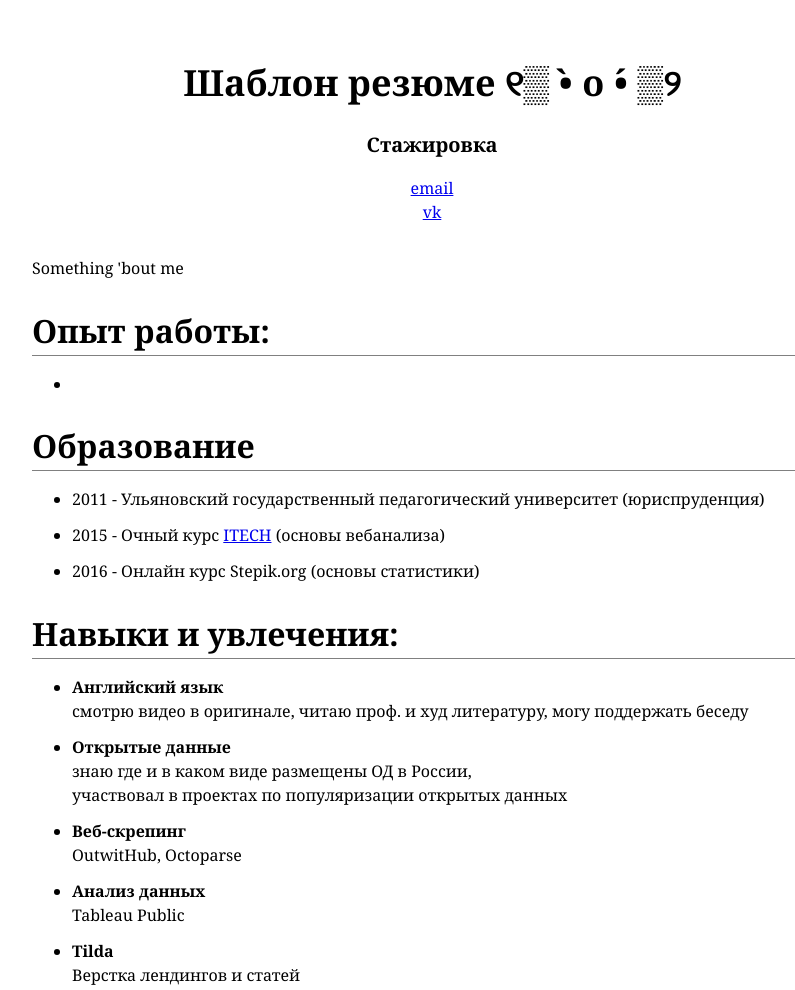
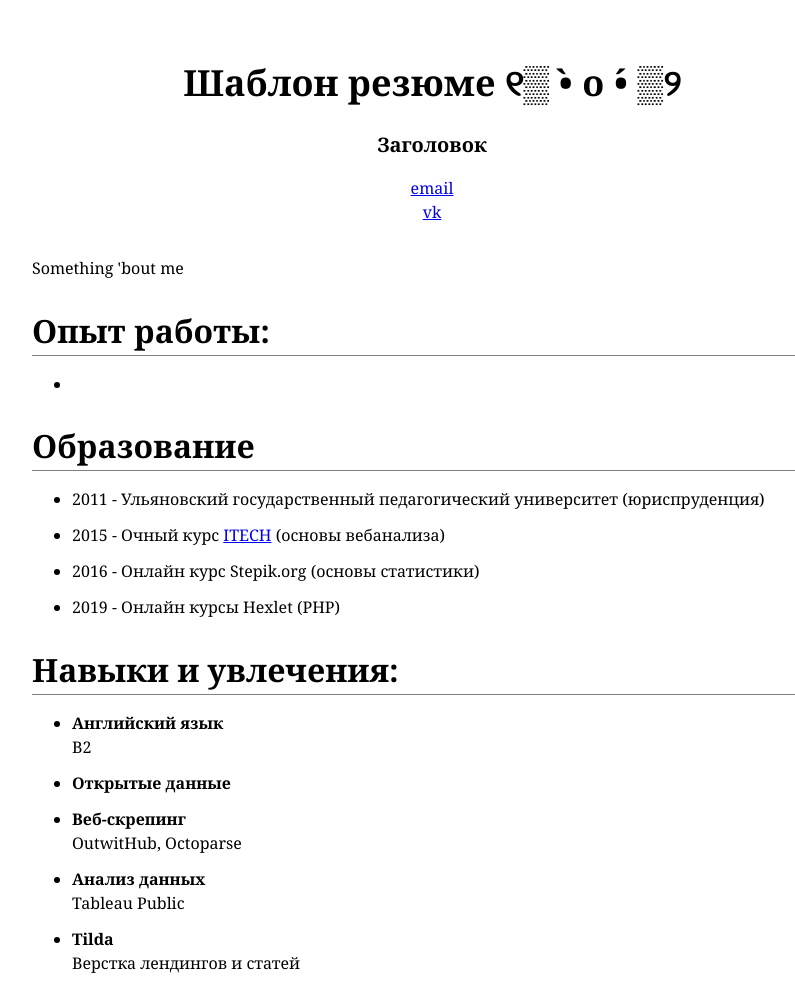
Before and after one commit to rualt/rualt.github.io, a plain HTML site: page index.html in a window 1280 px wide. Shown: the top 990 px of the page, without its empty margins (208-1003 px from the left). Drawn offline with Linux system fonts and the light colour scheme.

Commit message:
Update index.html

```diff
--- a/index.html
+++ b/index.html
@@ -15,7 +15,7 @@
 ୧▒ •̀ o •́ ▒୨
     </h1>
     <h3>
-        Стажировка
+        Заголовок
     </h3>
     <p>
         <a href="mailto:nomail@nomail.ru">email</a><br>
@@ -40,17 +40,15 @@
             <li>2011 - Ульяновский государственный педагогический университет (юриспруденция)</li>
             <li>2015 - Очный курс <a href="https://itech-group.ru/" target="_blank">ITECH</a> (основы вебанализа)</li>
             <li>2016 - Онлайн курс Stepik.org (основы статистики)</li>
+            <li>2019 - Онлайн курсы Hexlet (PHP)</li>
         </ul>
     <h2>
         Навыки и увлечения:
     </h2>
         <ul>
             <li><strong>Английский язык</strong>
-                <br>смотрю видео в оригинале, читаю проф. и худ литературу, могу поддержать беседу</li>
-            <li><strong>Открытые данные</strong>
-                <br>знаю где и в каком виде размещены ОД в России,
-                <br>участвовал в проектах по популяризации открытых данных
-                </li>
+                <br>B2</li>
+            <li><strong>Открытые данные</strong></li>
             <li><strong>Веб-скрепинг</strong>
                 <br>OutwitHub, Octoparse</li>
             <li><strong>Анализ данных</strong>
@@ -64,7 +62,7 @@
 <div id="footer">
         Ruatl
     <br>ул. Пушкина 27, кв 178
-    <br>88005253535
+    <br>800000000000
     <br><a href="mailto:nomail@nomail.ru">email</a>
 </div>
 
```
